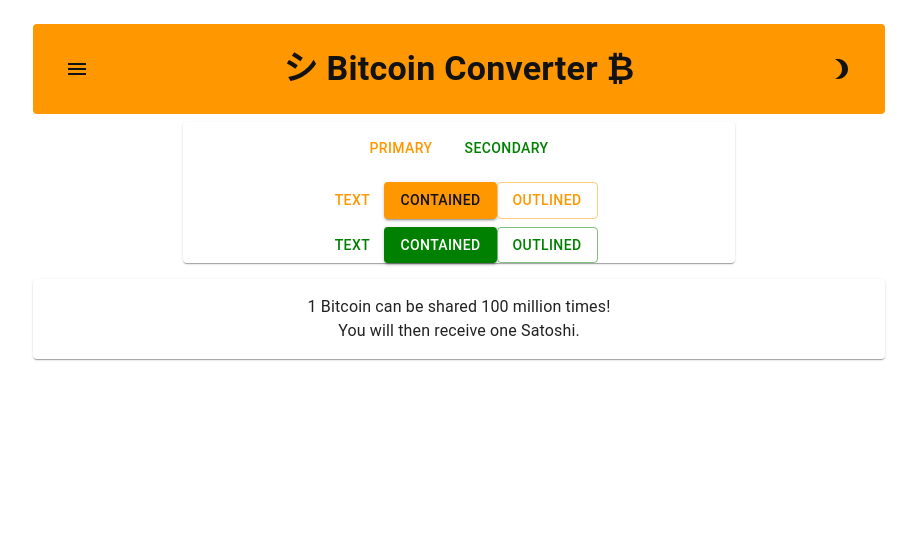
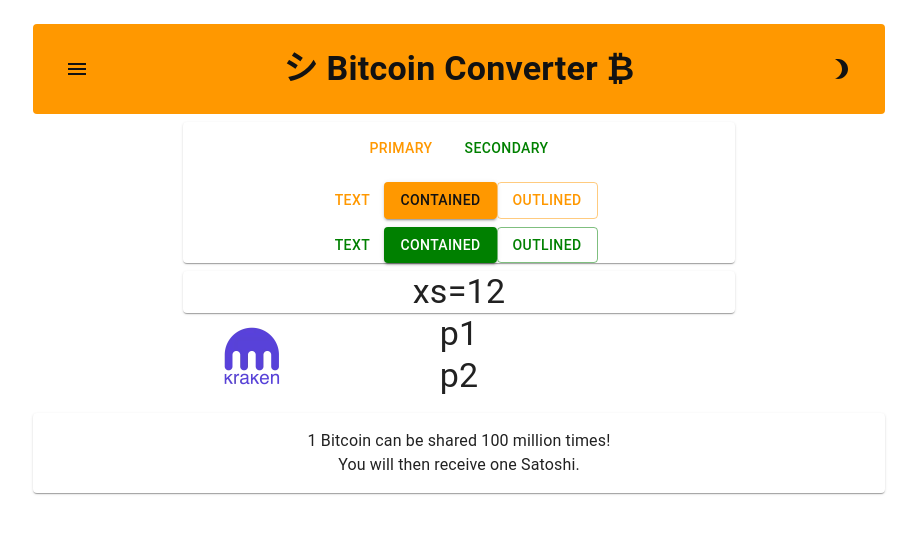
Before and after one commit to DocBrown101/Bitcoin-Satoshi-Converter, a React (Create React App) app: page /test in a window 1280 px wide. Shown: the top 534 px of the page, without its empty margins (181-1098 px from the left). Built offline with nearby package versions, Linux system fonts and the light colour scheme.

Commit message:
new kraken api and logo

```diff
--- a/src/HeaderToolbar.jsx
+++ b/src/HeaderToolbar.jsx
@@ -35,7 +35,6 @@
 
   render() {
     const {classes} = this.props;
-    const style_unset = {all: "unset"};
     return (
       <header>
         <Container maxWidth="md">
@@ -48,7 +47,7 @@
               </Tooltip>
 
               <div className={classes.centered}>
-                <NavLink to="/" style={style_unset}>
+                <NavLink to="/" style={{all: "unset"}}>
                   <Typography variant="h4" sx={{fontWeight: 'bold'}}>
                     シ Bitcoin Converter ₿
                   </Typography>
--- a/src/components/FiatPriceQuery.jsx
+++ b/src/components/FiatPriceQuery.jsx
@@ -22,7 +22,7 @@
 
   if (fetchResult.isLoading) return (<FiatPriceResult />);
   else if (fetchResult.error) return (<FiatPriceResult error={fetchResult.error.message} />);
-  else return (<FiatPriceResult eur={fetchResult.data.EUR} usd={fetchResult.data.USD} api={fetchResult.data.API} loadingButton={<RefreshButton />} />);
+  else return (<FiatPriceResult eur={fetchResult.data.EUR} usd={fetchResult.data.USD} api={fetchResult.data.API} id={fetchResult.data.ID} loadingButton={<RefreshButton />} />);
 }
 
 const RefreshButton = () => {
--- a/src/components/FiatPriceResult.jsx
+++ b/src/components/FiatPriceResult.jsx
@@ -1,9 +1,14 @@
 import React from 'react';
+import {NavLink} from 'react-router-dom';
 import NumberFormat from 'react-number-format';
 import {useTranslation} from "react-i18next";
 
 import {Box, Grid, Button, Typography, Tooltip} from '@mui/material';
 import {Cached as CachedIcon} from '@mui/icons-material';
+
+import ccLogo from "../assets/cc.webp";
+import coingeckoLogo from "../assets/coingecko.webp";
+import krakenLogo from "../assets/kraken.webp";
 
 export default function FiatPriceResult(props) {
   const {t} = useTranslation();
@@ -18,7 +23,6 @@
         pb={2}
         pl={2}
         mx="auto">
-        <Tooltip title={props.api ? props.api : ""} placement="top">
         <Grid container direction="row" alignItems="center">
           <Typography variant="h6">{t("CurrentPrice")}</Typography>
           {props.loadingButton
@@ -26,9 +30,26 @@
             : <Button color="primary" size="small" disabled><CachedIcon /></Button>
           }
         </Grid>
+
+        {props.eur && props.usd
+          ?
+          <Grid container direction="row" justify="center" alignItems="center">
+            <Grid item xs>
+              <Grid container justifyContent="flex-end" style={{height: "100%"}}>
+                <Tooltip title={props.api ? props.api : ""} placement="bottom">
+                  <NavLink to="/settings" style={{height: "60px"}}>
+                    <CurrentApiImageComponent id={props.id} />
+                  </NavLink>
                 </Tooltip>
-        {props.eur && props.usd
-          ? <PriceComponent eur={props.eur} usd={props.usd} />
+              </Grid>
+            </Grid>
+            <Grid item xs={6}>
+              <PriceComponent eur={props.eur} usd={props.usd} />
+            </Grid>
+            <Grid item xs>
+              <div />
+            </Grid>
+          </Grid>
           : (props.error
             ? <ErrorComponent error={props.error} />
             : <LoadingComponent />
@@ -38,6 +59,17 @@
     </Box >
   );
 }
+
+const CurrentApiImageComponent = (props) => {
+  switch (props.id) {
+    case 10:
+      return (<img src={ccLogo} alt="ccLogo" width="60" height="60" />);
+    case 20:
+      return (<img src={coingeckoLogo} alt="coingeckoLogo" width="60" height="60" />);
+    default:
+      return (<img src={krakenLogo} alt="krakenLogo" width="60" height="60" />);
+  }
+};
 
 const LoadingComponent = () => {
   const {t} = useTranslation();
--- a/src/pages/TestPage.jsx
+++ b/src/pages/TestPage.jsx
@@ -1,10 +1,20 @@
 import React from 'react';
 
-import {Paper, Box, Button, Container} from '@mui/material';
+import {Paper, Box, Button, Container, Grid, Typography} from '@mui/material';
 
-export default function TestPage() { // Stateless Component
+import krakenLogo from "../assets/kraken.webp";
+
+export default function TestPage() {
   return (
-    <div>
+    <React.Fragment>
+      <ButtonComponent />
+      <GridComponent />
+    </React.Fragment>
+  );
+}
+
+const ButtonComponent = () => {
+  return (
     <Container maxWidth="sm">
       <Paper>
         <Box sx={{m: 1}} textAlign="center">
@@ -23,6 +33,40 @@
         </Box>
       </Paper>
     </Container>
-    </div>
   );
-}
+};
+
+const GridComponent = () => {
+  return (
+    <Container maxWidth="sm">
+      <Grid container direction="row" justify="center" alignItems="stretch">
+        {/* ROW 1 */}
+        <Grid item xs={12}>
+          <Paper>
+            <Typography variant="h4" align='center'>xs=12</Typography>
+          </Paper>
+        </Grid>
+        {/* ROW 2 */}
+        <Grid item xs={3}>
+          <Grid container alignItems="center" justifyContent="center" style={{height: "100%"}}>
+            <img src={krakenLogo} alt="krakenLogo" width="60" height="60" />
+          </Grid>
+        </Grid>
+        {/* ROW 2 center column rowspan */}
+        <Grid item xs={6}>
+          <Grid container>
+            <Grid item xs={12}>
+              <Typography variant="h4" align='center'>p1</Typography>
+            </Grid>
+            <Grid item xs={12}>
+              <Typography variant="h4" align='center'>p2</Typography>
+            </Grid>
+          </Grid>
+        </Grid>
+        <Grid item xs={3}>
+          {/* empty */}
+        </Grid>
+      </Grid>
+    </Container>
+  );
+};
--- a/src/services/FiatPriceApi.js
+++ b/src/services/FiatPriceApi.js
@@ -11,26 +11,42 @@
       ).then((response) =>
         response.json().then((data) => {
           const priceObject = {
+            ID: 10,
             EUR: data.EUR,
             USD: data.USD,
-            API: "cryptocompare.com",
+            API: "CryptoCompare",
+          };
+          return priceObject;
+        })
+      );
+  } else if (id === 20) {
+    return () =>
+      fetch(
+        "https://api.coingecko.com/api/v3/simple/price?ids=bitcoin&vs_currencies=eur,usd"
+      ).then((response) =>
+        response.json().then((data) => {
+          const priceObject = {
+            ID: 20,
+            EUR: data.bitcoin.eur,
+            USD: data.bitcoin.usd,
+            API: "CoinGecko",
           };
           return priceObject;
         })
       );
   } else {
     return () =>
-      fetch(
-        "https://api.coingecko.com/api/v3/simple/price?ids=bitcoin&vs_currencies=eur,usd"
-      ).then((response) =>
-        response.json().then((data) => {
-          const priceObject = {
-            EUR: data.bitcoin.eur,
-            USD: data.bitcoin.usd,
-            API: "coingecko.com",
-          };
-          return priceObject;
-        })
+      fetch("https://api.kraken.com/0/public/Ticker?pair=BTCEUR,BTCUSD").then(
+        (response) =>
+          response.json().then((data) => {
+            const priceObject = {
+              ID: 30,
+              EUR: data.result.XXBTZEUR.a[0].replace(".", ","),
+              USD: data.result.XXBTZUSD.a[0],
+              API: "Kraken",
+            };
+            return priceObject;
+          })
       );
   }
 }
```
Lines whose indentation alone changed are shown as unchanged.
